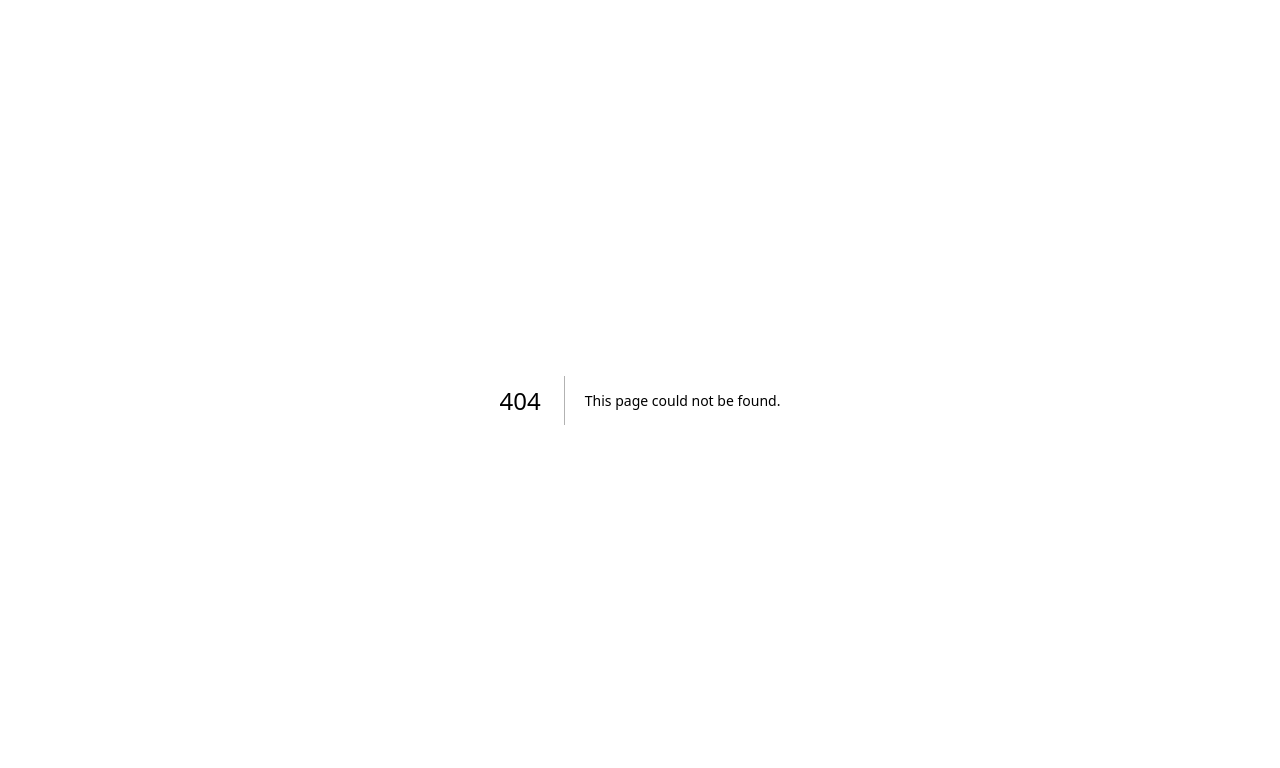
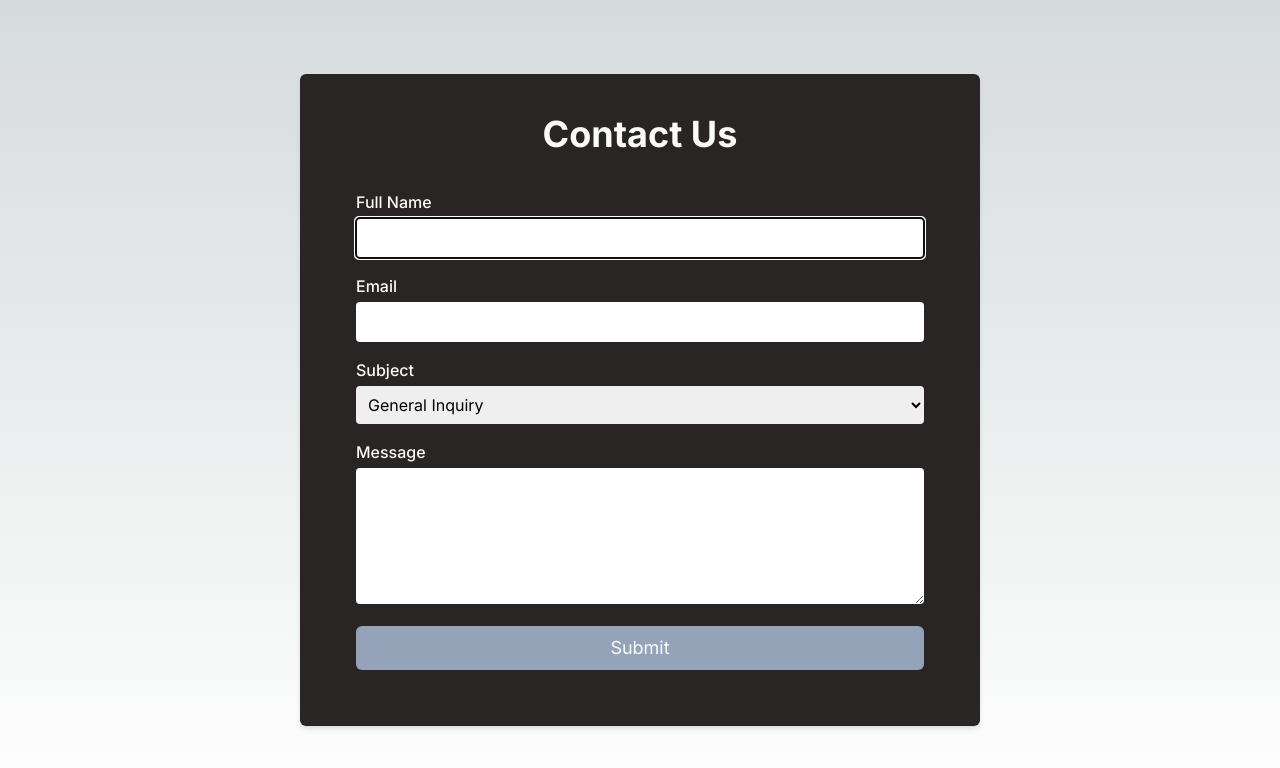
Before and after one commit to drny85/yourdeli_page, a Next.js app: page /contact in a window 1280 px wide. Before the commit this address had no page. Shown: the top 768 px of the page. Built offline with nearby package versions, Linux system fonts and the light colour scheme.

Commit message:
added email support

```diff
--- /dev/null
+++ b/app/api/email/route.ts
@@ -0,0 +1,85 @@
+import { EmailBody } from "@/types";
+import { NextRequest, NextResponse } from "next/server";
+import * as nodemailer from "nodemailer";
+
+const mailer = nodemailer.createTransport({
+  host: "smtp.sendgrid.net",
+  port: 465,
+  secure: true,
+  auth: { user: "apikey", pass: process.env.SENDGRID_API_KEY },
+  // @ts-ignore
+  //auth: { api_key: process.env.SENDGRID_API_KEY! }
+  // port: 587,
+  // host: 'smtp.gmail.com',
+  // secure: false,
+  // auth: {
+  //     user: process.env.GMAIL_EMAIL,
+  //     pass: process.env.GMAIL_PASSWORD
+  // }
+});
+console.log("KEY", process.env.SENDGRID_API_KEY);
+
+function sendMail(
+  to: "melendez@robertdev.net",
+  subject: string,
+  html: string,
+  from: string
+) {
+  return mailer.sendMail({
+    from,
+    to,
+    subject,
+    html,
+  });
+}
+
+export async function POST(req: Request, res: NextResponse) {
+  try {
+    console.log("HERE");
+    const body = (await req.json()) as EmailBody;
+    console.log(body);
+    const data = await sendMail(
+      "melendez@robertdev.net",
+      body.subject,
+      html({
+        email: body.email,
+        name: body.name,
+        subject: body.subject,
+        message: body.message,
+      }),
+
+      "melendez@robertdev.net"
+    );
+    return new Response(JSON.stringify(data.response));
+  } catch (error) {
+    console.log(error);
+  }
+}
+
+const html = (data: EmailBody) => `
+<!DOCTYPE html>
+	<html lang="en">
+<head>
+<meta charset="UTF-8">
+<meta name="viewport" content="width=device-width, initial-scale=1.0">
+<meta http-equiv="X-UA-Compatible" content="ie=edge">
+  <title>Email</title>
+</head>
+<body>
+<main style="width:100%;height:100%;display:flex;justify-content:center;background-color:#efefef;padding:0;marging:0;box-sizing:border-box border-radius:10px;">
+<div style="padding:12px;max-width:680px; margin:0 auto;padding:10px;">
+    <h2 style="text-transform:caoitalize;font-size:20px;margin-bottom:20px;margin-top:20px;font-weight:bold">Hello ${data.name}</h2>
+    <p>You just received an email from ${data.name}</p>
+    <p style="font-size:18px;line-height:24px;margin-bottom:20px;margin-top:20px;font-weight:bold">Email: ${data.email}</p>
+    <Subject: style="font-size:18px;line-height:24px;margin-bottom:20px;margin-top:20px;font-weight:bold">Subject: ${data.subject}</h3>
+    <p style="font-size:18px;line-height:24px;margin-bottom:20px;margin-top:20px;font-weight:bold">Here is the message:</p>
+    <p style="font-size:16px;line-height:24px;margin-bottom:20px;margin-top:20px;">${data.message}</p>
+    </div>
+</div>
+</main>
+  <div data-role="module-unsubscribe" class="module" role="module" data-type="unsubscribe" style="color:#444444; font-size:12px; line-height:20px; padding:16px 16px 16px 16px; text-align:Center;" data-muid="4e838cf3-9892-4a6d-94d6-170e474d21e5">
+
+
+  </div>
+</body>
+</html>`;
--- /dev/null
+++ b/app/contact/page.tsx
@@ -0,0 +1,46 @@
+"use client";
+import EmailForm from "@/components/EmailForm";
+import { EmailBody } from "@/types";
+import axios from "axios";
+import { SubmitHandler, useForm } from "react-hook-form";
+
+type FormInputs = {
+  email: string;
+  message: string;
+};
+const Contact = () => {
+  const {
+    register,
+    handleSubmit,
+    reset,
+    formState: { isSubmitted },
+  } = useForm<FormInputs>({
+    shouldUseNativeValidation: true,
+  });
+  const onSubmit: SubmitHandler<FormInputs> = async (data) => {
+    const params = { email: data.email, message: data.message };
+    try {
+      const response = await axios.post("/api/email", {
+        email: params.email,
+        name: "Robert Melendez",
+      });
+      console.log(response.data);
+      reset();
+    } catch (error) {
+      console.log(error);
+    }
+  };
+  return (
+    <div className="grid h-screen place-items-center w-full">
+      <section className="flex-col gap-5 p-10 w-full flex max-w-[680px] align-center justify-center bg-stone-800 rounded-md shadow-md text-stone-50">
+        <h2 className=" text-center text-4xl font-bold text-stone-50">
+          Contact Us
+        </h2>
+
+        <EmailForm />
+      </section>
+    </div>
+  );
+};
+
+export default Contact;
--- /dev/null
+++ b/app/email-sent/page.tsx
@@ -0,0 +1,28 @@
+"use client";
+import React from "react";
+import Link from "next/link";
+
+const Success: React.FC = () => {
+  return (
+    <div className="grid h-screen place-items-center">
+      <div>
+        <h1 className="text-2xl font-bold mb-4">Email Sent Successfully</h1>
+        <p className="py-6 mb-5">
+          Your email has been successfully sent. We'll get back to you soon.
+        </p>
+
+        <Link
+          className="text-white p-2 mt-5 bg-slate-400 rounded-sm px-8 py-2"
+          as="/"
+          href="/"
+          replace
+          passHref
+        >
+          Got it!
+        </Link>
+      </div>
+    </div>
+  );
+};
+
+export default Success;
--- a/app/page.tsx
+++ b/app/page.tsx
@@ -27,6 +27,13 @@ function page() {
           </p>
         </Link>
       </div>
+      <div className="mt-6 bg-slate-50 rounded-md p-2 shadow-md px-6">
+        <Link href="/contact">
+          <p className="cursor-pointer text-slate-500 hover:underline text-lg hover:text-xl transition-all">
+            Contact Us
+          </p>
+        </Link>
+      </div>
       <div className="absolute bottom-10 right-10">
         <p className="text-sm">@ RobertDev {new Date().getFullYear()}</p>
       </div>
--- /dev/null
+++ b/components/EmailForm.tsx
@@ -0,0 +1,159 @@
+"use client";
+import React from "react";
+import { useForm, Controller } from "react-hook-form";
+import { yupResolver } from "@hookform/resolvers/yup";
+import * as yup from "yup";
+import axios from "axios";
+import { useRouter } from "next/navigation";
+
+interface FormData {
+  name: string;
+  email: string;
+  subject: string;
+  message: string;
+}
+
+const schema = yup.object().shape({
+  name: yup.string().required("Name is required").min(6, "type your full name"),
+  email: yup.string().email("Invalid email").required("Email is required"),
+  subject: yup.string().required("Subject is required"),
+  message: yup
+    .string()
+    .required("Message is required")
+    .min(10, "messae must be at least 10 caracters long"),
+});
+
+const subjectOptions = [
+  "General Inquiry",
+  "Feedback",
+  "Technical Support",
+  "Order Issue",
+  "Payment Issue",
+  "Other",
+];
+
+const EmailForm: React.FC = () => {
+  const router = useRouter();
+  const {
+    handleSubmit,
+    control,
+    formState: { errors },
+    resetField,
+  } = useForm<FormData>({
+    resolver: yupResolver(schema),
+  });
+
+  const onSubmit = async (data: FormData) => {
+    const params = {
+      email: data.email,
+      message: data.message,
+      subject: data.subject,
+      name: data.name,
+    };
+    try {
+      const response = await axios.post("/api/email", {
+        email: params.email,
+        name: params.name,
+        subject: params.subject,
+        message: params.message,
+      });
+      console.log(response.data);
+      router.replace("/email-sent");
+    } catch (error) {
+      console.log(error);
+    }
+  };
+
+  return (
+    <form onSubmit={handleSubmit(onSubmit)} className="p-4">
+      <div className="mb-4">
+        <label htmlFor="name" className="block font-medium mb-1">
+          Full Name
+        </label>
+        <Controller
+          name="name"
+          control={control}
+          render={({ field }) => (
+            <input
+              {...field}
+              type="text"
+              autoFocus
+              className="rounded p-2 text-black w-full capitalize"
+              value={field.value}
+            />
+          )}
+        />
+        {errors.name && <p className="text-red-500">{errors.name.message}</p>}
+      </div>
+      <div className="mb-4">
+        <label htmlFor="email" className="block font-medium mb-1">
+          Email
+        </label>
+        <Controller
+          name="email"
+          control={control}
+          render={({ field }) => (
+            <input
+              {...field}
+              type="email"
+              className="rounded p-2 text-black w-full"
+              value={field.value}
+            />
+          )}
+        />
+        {errors.email && <p className="text-red-500">{errors.email.message}</p>}
+      </div>
+      <div className="mb-4 w-full">
+        <label htmlFor="subject" className="block font-medium mb-1  ">
+          Subject
+        </label>
+        <Controller
+          name="subject"
+          control={control}
+          render={({ field }) => (
+            <select {...field} className="rounded p-2 text-black w-full">
+              <option value="" disabled className="py-6">
+                Select a subject
+              </option>
+              {subjectOptions.map((option) => (
+                <option key={option} value={option} className="text-black py-6">
+                  {option}
+                </option>
+              ))}
+            </select>
+          )}
+        />
+        {errors.subject && (
+          <p className="text-red-500">{errors.subject.message}</p>
+        )}
+      </div>
+      <div className="mb-4 w-full">
+        <label htmlFor="message" className="block font-medium mb-1">
+          Message
+        </label>
+        <Controller
+          name="message"
+          control={control}
+          render={({ field }) => (
+            <textarea
+              {...field}
+              className="rounded p-2 text-start text-black w-full"
+              rows={5}
+            ></textarea>
+          )}
+        />
+        {errors.message && (
+          <p className="text-red-500">{errors.message.message}</p>
+        )}
+      </div>
+      <button
+        type="submit"
+        className="w-full bg-slate-400 border-lg py-2 rounded-md text-lg fon"
+      >
+        Submit
+      </button>
+    </form>
+  );
+};
+
+export default EmailForm;
--- /dev/null
+++ b/types.d.ts
@@ -0,0 +1,6 @@
+export interface EmailBody {
+  name: string;
+  email: string;
+  subject: string;
+  message: string;
+}
```
Also changed, not shown: package.json (+10 -1 lines), 1 other file (tests, documents, lock files or other folders).
